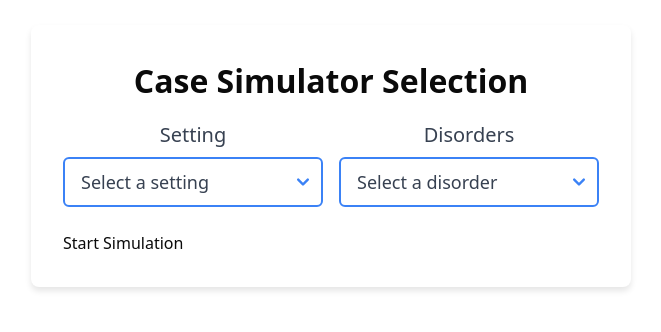
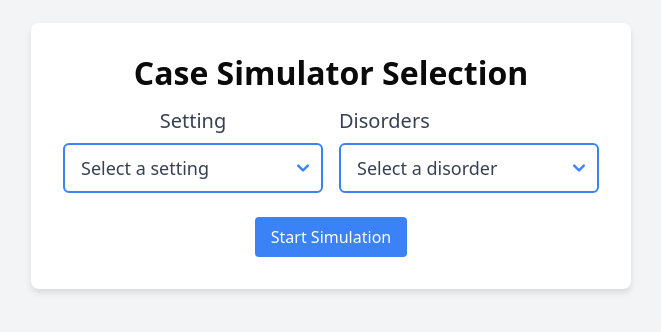
Before and after one commit to vincentnocera/peakshift, a Next.js app: page /case-simulator-selection in a window 1280 px wide. Shown: the part 244-576 px from the top of the page, without its empty margins (309-970 px from the left). Built offline with nearby package versions, Linux system fonts and the light colour scheme.

Commit message:
didnt include everything on last commit

```diff
--- a/app/case-simulator-selection/page.tsx
+++ b/app/case-simulator-selection/page.tsx
@@ -11,9 +11,9 @@ const CaseSimulatorSelection = () => {
   const isSelectionComplete = setting && disorder;
 
   return (
-    <div className="page-container">
-      <div className="content-box">
-        <h1 className="heading">Case Simulator Selection</h1>
+    <div className="page-container min-h-screen bg-gray-100 p-8">
+      <div className="content-box max-w-2xl mx-auto bg-white p-8 rounded-lg shadow-md">
+        <h1 className="heading text-3xl font-bold mb-6 text-center">Case Simulator Selection</h1>
 
         <div className="flex justify-between mb-6 space-x-4">
           <div className="w-1/2 relative">
@@ -40,7 +40,7 @@ const CaseSimulatorSelection = () => {
           </div>
 
           <div className="w-1/2 relative">
-            <label className="block text-gray-700 text-xl mb-2 text-center" htmlFor="disorder">
+            <label className="block text-gray-700 text-xl mb-2" htmlFor="disorder">
               Disorders
             </label>
             <div className="relative">
@@ -67,6 +67,7 @@ const CaseSimulatorSelection = () => {
           </div>
         </div>
 
+        <div className="flex justify-center">
         {isSelectionComplete ? (
           <Link
             href={`/case-simulator?setting=${setting}&disorder=${disorder}`}
@@ -75,13 +76,15 @@ const CaseSimulatorSelection = () => {
             Start Simulation
           </Link>
         ) : (
-          <span
+          <button
             onClick={() => alert('Please select both a setting and a disorder before starting the simulation.')}
+            disabled
             className="btn-primary"
           >
             Start Simulation
-          </span>
+          </button>
         )}
+        </div>
       </div>
     </div>
   );
@@ -89,3 +92,7 @@ const CaseSimulatorSelection = () => {
 
 // Export the component for use in other parts of the application
 export default CaseSimulatorSelection;
+
+
+
+            // block text-center py-4 text-xl font-semibold rounded-md bg-blue-500 text-white hover:bg-blue-600 transition duration-300"
--- a/app/case-simulator/page.tsx
+++ b/app/case-simulator/page.tsx
@@ -1,7 +1,7 @@
 'use client'
 
 import React, { useState } from 'react';
-import ChatInterface from '../components/chat-interface';
+import ChatInterface from '../components/chat-interface';  // Update this line
 import Link from 'next/link';
 
 const CaseSimulation = () => {
--- /dev/null
+++ b/app/components/chat-interface.tsx
@@ -0,0 +1,46 @@
+import React, { useState } from 'react';
+
+const ChatInterface = ({ onSendMessage, onMakeFlashcards, errorMessage }) => {
+  const [messages, setMessages] = useState([]);
+  const [inputMessage, setInputMessage] = useState('');
+
+  const handleSendMessage = () => {
+    if (inputMessage.trim()) {
+      setMessages([...messages, { text: inputMessage, sender: 'user' }]);
+      onSendMessage(inputMessage);
+      setInputMessage('');
+    }
+  };
+
+  return (
+    <div className="max-w-3xl mx-auto w-full flex flex-col flex-grow">
+      {errorMessage && <div className="text-red-500 mb-4 text-center">{errorMessage}</div>}
+      <div className="bg-white rounded-lg shadow-md p-6 mb-4 flex-grow overflow-y-auto">
+        {messages.map((message, index) => (
+          <div key={index} className={`mb-4 ${message.sender === 'user' ? 'text-right' : 'text-left'}`}>
+            <span className={`inline-block p-2 rounded-lg ${message.sender === 'user' ? 'bg-blue-500 text-white' : 'bg-gray-200 text-gray-800'}`}>
+              {message.text}
+            </span>
+          </div>
+        ))}
+      </div>
+      <div className="flex mb-4">
+        <input
+          type="text"
+          value={inputMessage}
+          onChange={(e) => setInputMessage(e.target.value)}
+          className="flex-grow border border-gray-300 rounded-l-md rounded-r-md mr-2 py-2 px-4 focus:outline-none focus:ring-2 focus:ring-blue-500"
+          placeholder="Type your message here..."
+        />
+        <button
+          onClick={handleSendMessage}
+          className="bg-blue-500 text-white py-2 px-6 rounded-r-md rounded-l-md hover:bg-blue-600 transition duration-300"
+        >
+          Send
+        </button>
+      </div>
+    </div>
+  );
+};
+
+export default ChatInterface;
--- a/app/globals.css
+++ b/app/globals.css
@@ -1,6 +1,14 @@
 @tailwind base;
 @tailwind components;
 @tailwind utilities;
+
+@layer components {
+  .btn-primary {
+    @apply bg-blue-500 text-white py-2 px-4 rounded hover:bg-green-600 text-center inline-block;
+    min-width: 120px; /* Adjust this value as needed */
+    max-width: 200px; /* Adjust this value as needed */
+  }
+}
 
 .page-container {
   min-height: 100vh;
--- a/app/page.tsx
+++ b/app/page.tsx
@@ -5,16 +5,16 @@ const Home = () => {
     <div className="min-h-screen bg-gray-100 flex items-center justify-center w-full">
       <div className="bg-white p-8 rounded-lg shadow-md w-full max-w-md mx-auto">
         <h1 className="text-2xl font-bold text-center mb-4">Let's Begin</h1>
-        <div className="flex space-x-4">
+        <div className="flex justify-between space-x-4">
           <Link
             href="/case-simulator-selection"
-            className="btn-primary"
+            className="btn-primary flex-1"
           >
             Case Simulator
           </Link>
           <Link
             href="/literature-review-upload"
-            className="btn-primary"
+            className="btn-primary flex-1"
           >
             Review Literature
           </Link>
```
